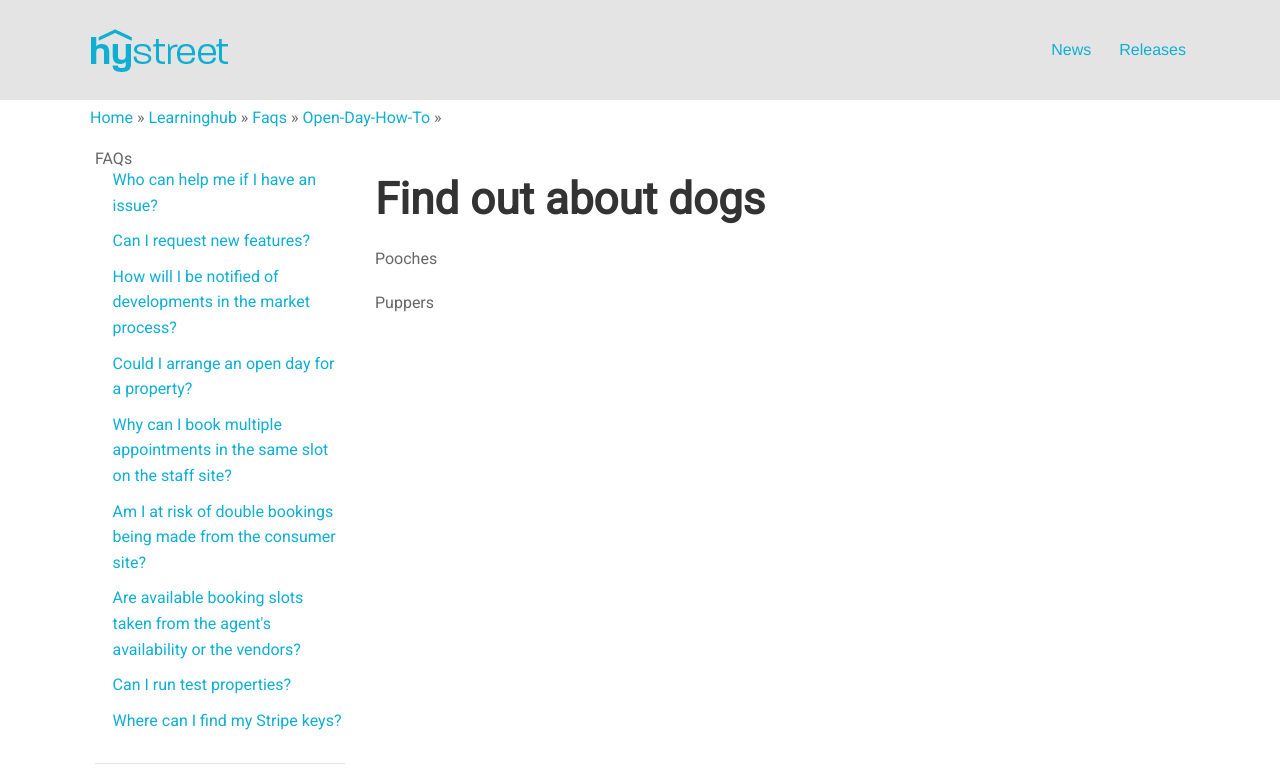
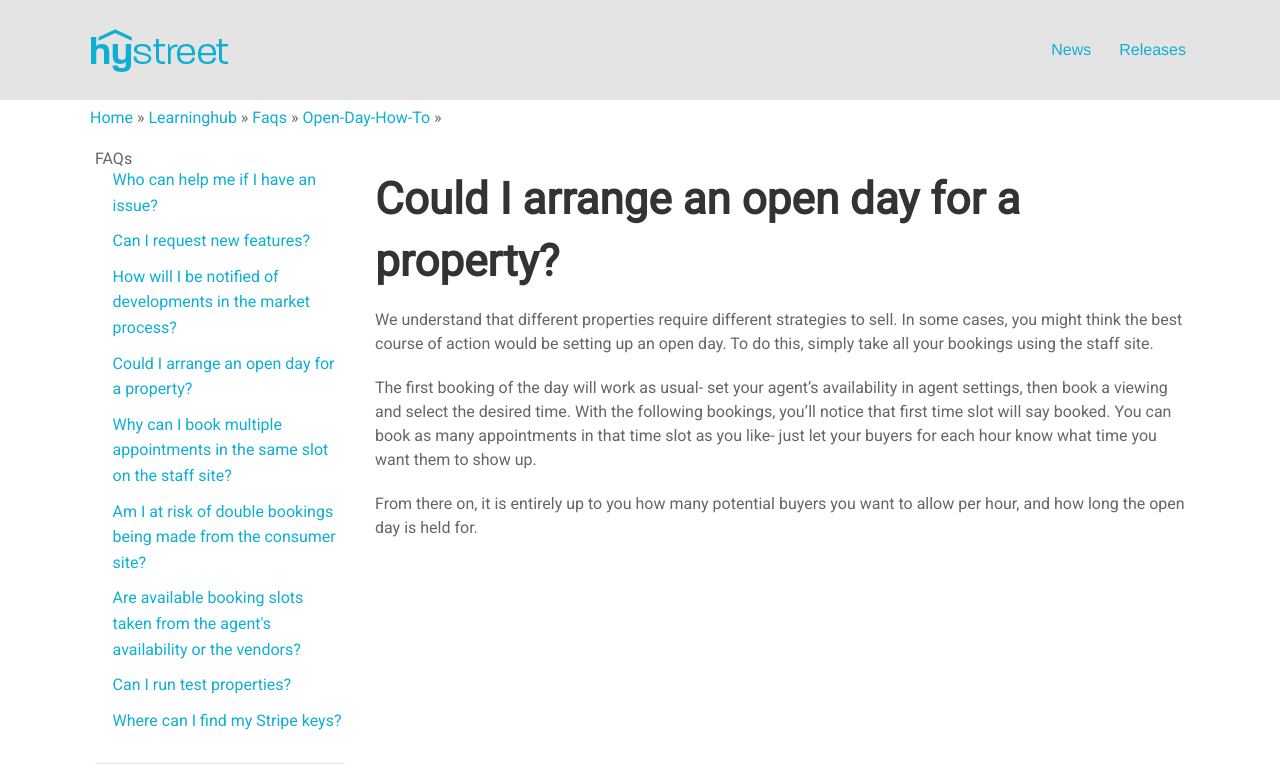
Before and after one commit to josh-brough/learninghub, a Jekyll site: the page built from faqs/open-day-how-to/index.html, in a window 1280 px wide, cut to the strip 0-774 px from the top of the page. Built offline with Jekyll 4.4.1, drawn with Linux system fonts in a browser that asks for light colours; some web fonts are replaced; a script that is not in the unit is left out.

Commit message:
how to arrange an open day FAQ

```diff
--- a/faqs/open-day-how-to/index.html
+++ b/faqs/open-day-how-to/index.html
@@ -15,8 +15,10 @@ menu: site.data.birds
   {% include faqs.html %}
 <div class="columns right large-9 lh-content">
 
-<h1>Find out about dogs</h1>
+<h1>Could I arrange an open day for a property?</h1>
 <p>
-Pooches</P>
+We understand that different properties require different strategies to sell. In some cases, you might think the best course of action would be setting up an open day. To do this, simply take all your bookings using the staff site.</P>
 <p>
-Puppers</p>
+The first booking of the day will work as usual- set your agent’s availability in agent settings, then book a viewing and select the desired time. With the following bookings, you’ll notice that first time slot will say booked. You can book as many appointments in that time slot as you like- just let your buyers for each hour know what time you want them to show up.</p>
+<p>
+From there on, it is entirely up to you how many potential buyers you want to allow per hour, and how long the open day is held for. </P>
```
